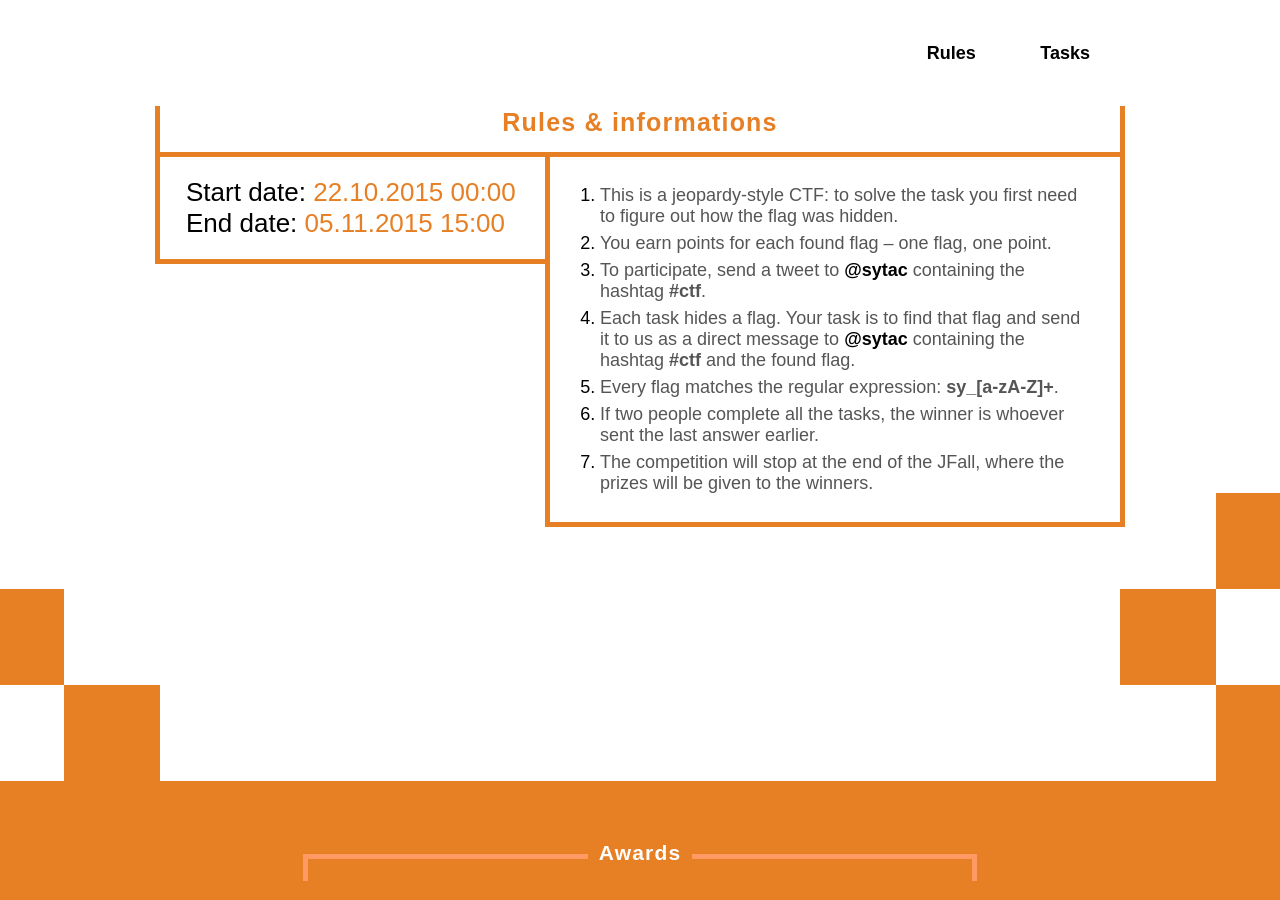
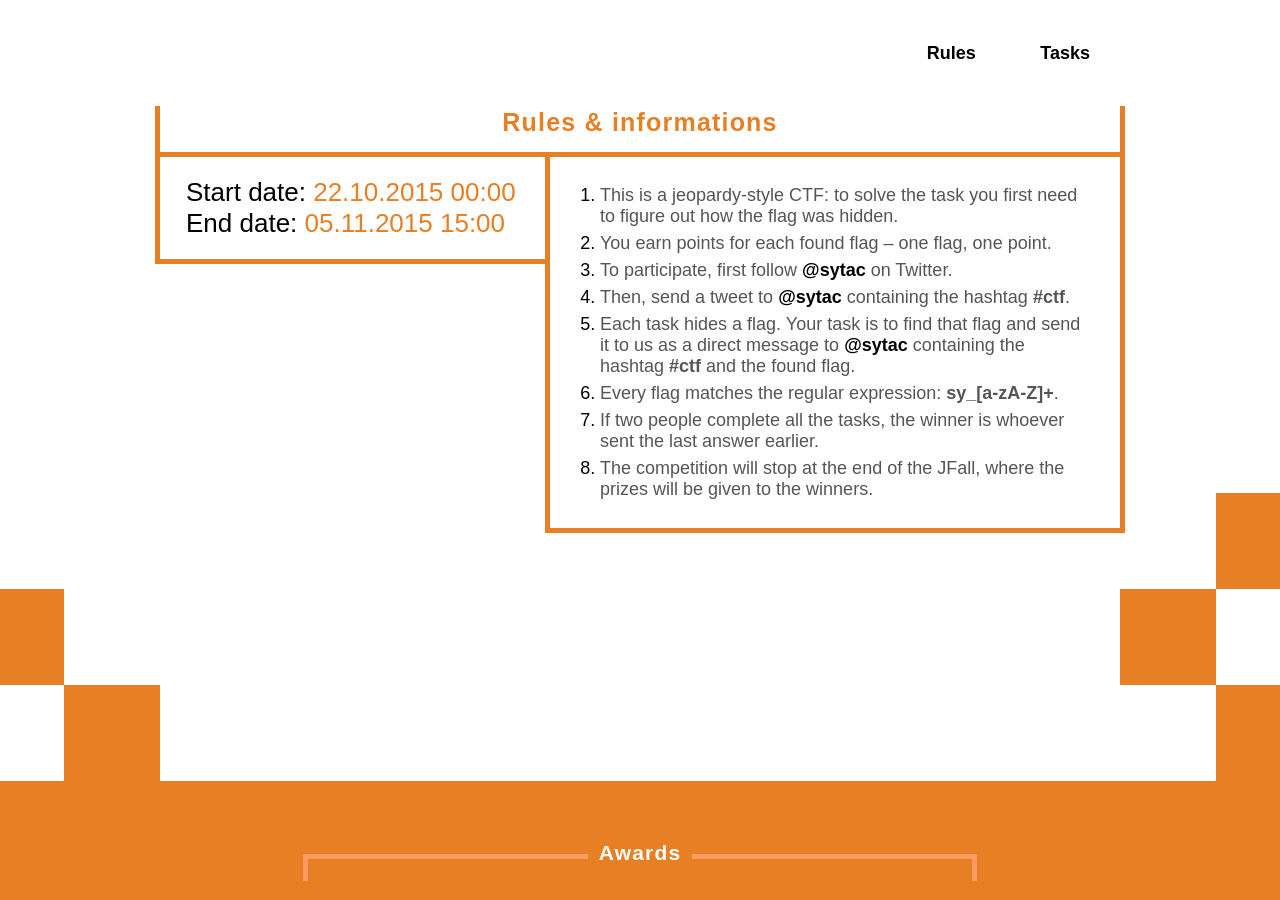
Before and after one commit to sytac/sytac.github.io, a Jekyll site: the page capture-the-flag.html, which Jekyll copies as it is, in a window 1280 px wide and 900 px high, scrolled down 1011 px. Built offline with Jekyll 4.4.1, drawn with Linux system fonts in a browser that asks for light colours.

Commit message:
Added first step: follow us

```diff
--- a/capture-the-flag.html
+++ b/capture-the-flag.html
@@ -92,7 +92,8 @@
                             <ol>
                                 <li>This is a jeopardy-style CTF: to solve the task you first need to figure out how the flag was hidden.</li>
                                 <li>You earn points for each found flag – one flag, one point.</li>
-                                <li>To participate, send a tweet to <a href="https://twitter.com/sytac">@sytac</a> containing the hashtag <strong>#ctf</strong>.</li>
+								<li>To participate, first follow <a href="https://twitter.com/sytac">@sytac</a> on Twitter.</li>
+                                <li>Then, send a tweet to <a href="https://twitter.com/sytac">@sytac</a> containing the hashtag <strong>#ctf</strong>.</li>
                                 <li>Each task hides a flag. Your task is to find that flag and send it to us as a direct message to <a href="https://twitter.com/sytac">@sytac</a> containing the hashtag <strong>#ctf</strong> and the found flag.</li>
                                 <li>Every flag matches the regular expression: <strong>sy_[a-zA-Z]+</strong>.</li>
                                 <li>If two people complete all the tasks, the winner is whoever sent the last answer earlier.</li>
```
